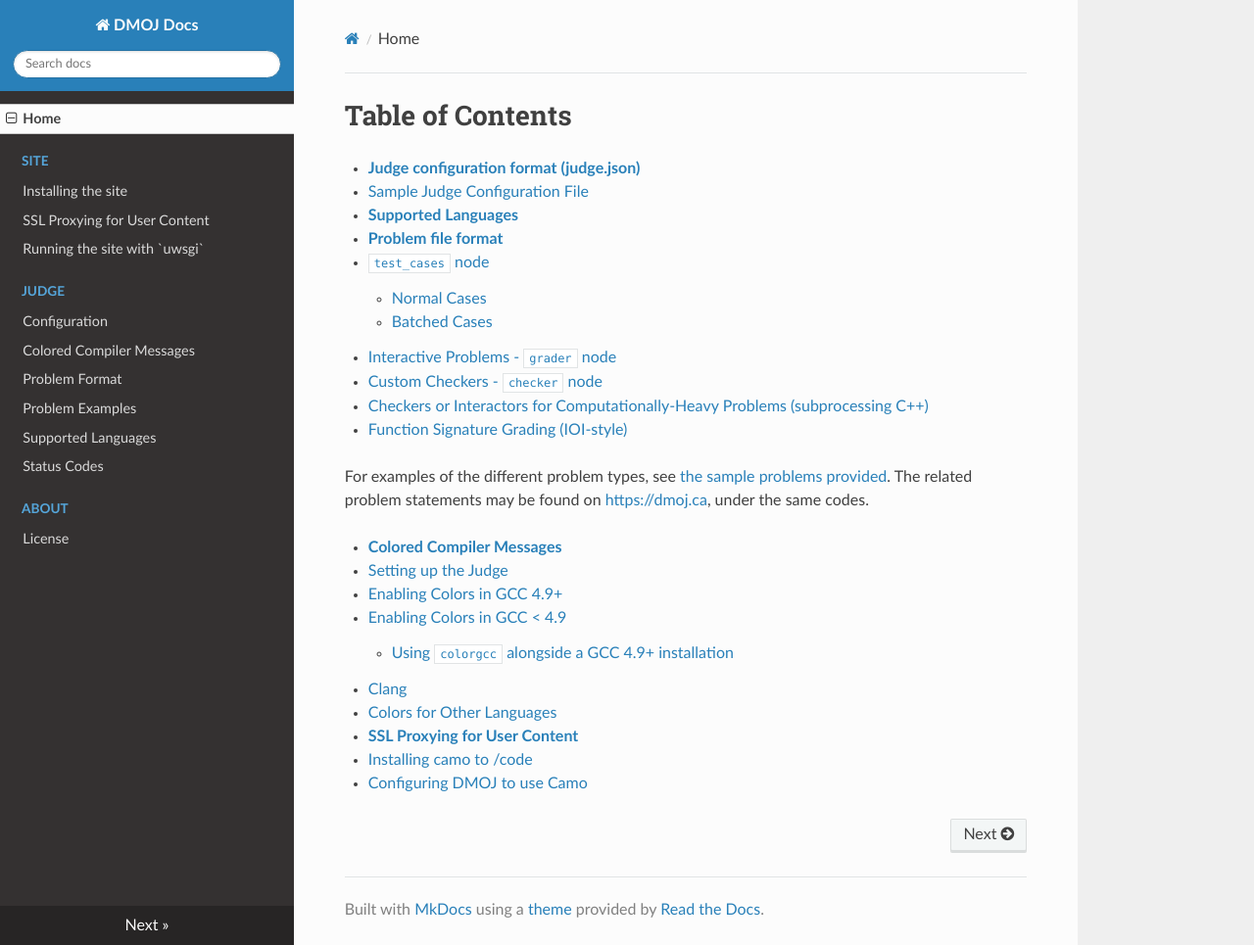
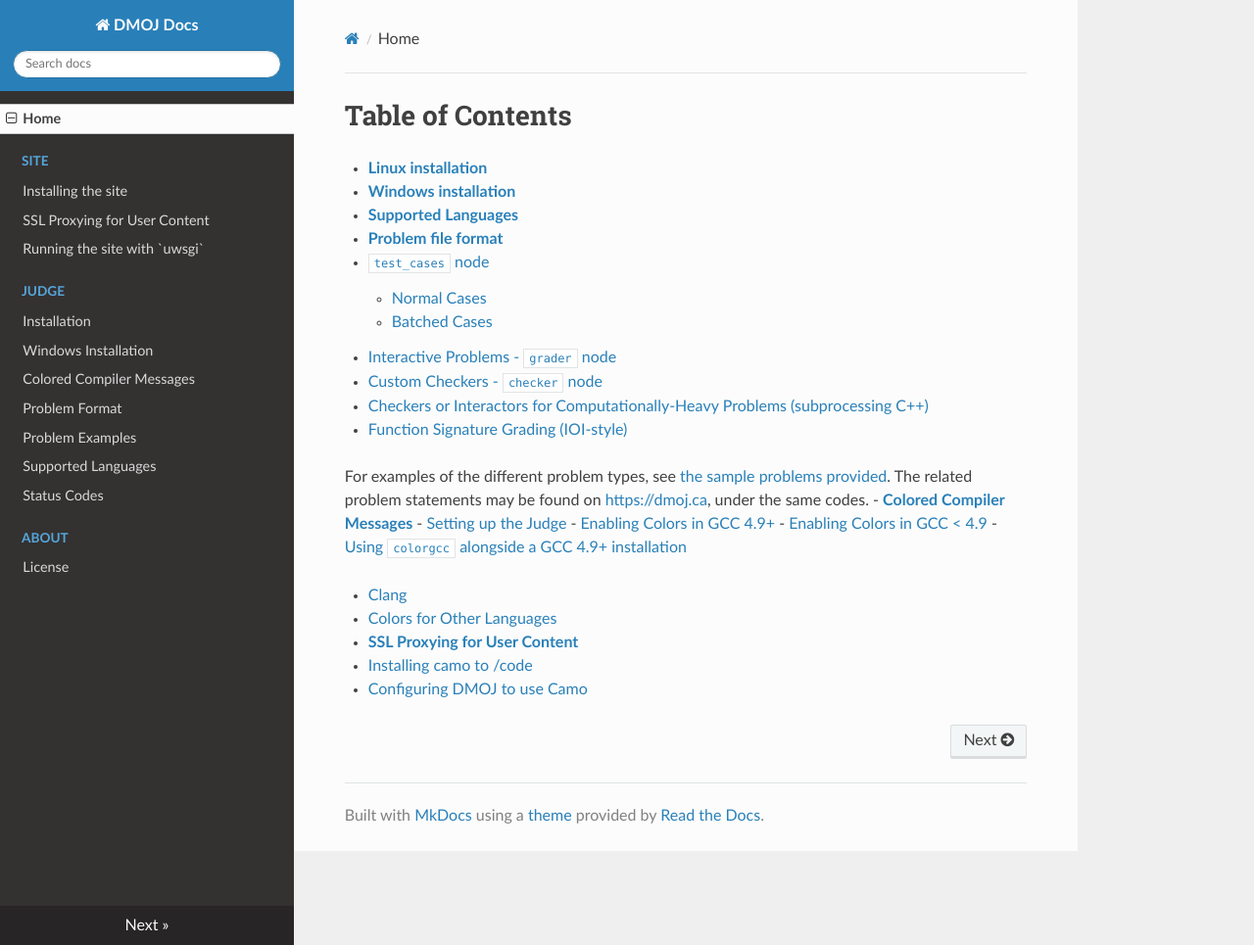
Before and after one commit to DMOJ/docs, an MkDocs documentation site: the page built from docs/README.md, in a window 1280 px wide and 965 px high. Shown: the whole window at 98% size. Built offline with MkDocs 1.6.1, drawn with Linux system fonts in a browser that asks for light colours; nearby versions of some CDN libraries; old or Windows-style settings are respelled for this version of MkDocs.

Commit message:
More updates. #6

```diff
--- a/docs/README.md
+++ b/docs/README.md
@@ -1,8 +1,8 @@
 # Table of Contents
-- [**Judge configuration format (judge.json)**](/judge/configuration)
-  - [Sample Judge Configuration File](https://github.com/DMOJ/docs/blob/master/sample_judge_conf.yml)
+- [**Linux installation**](judge/installation)
+- [**Windows installation**](judge/windows_installation)
 
-- [**Supported Languages**](judge/supported-languages.md)
+- [**Supported Languages**](judge/supported_languages.md)
 - [**Problem file format**](judge/problem_format.md)
   - [`test_cases` node](judge/problem_format/#test_cases)
     - [Normal Cases](judge/problem_format/#normal-cases)
@@ -14,15 +14,15 @@
   - [Function Signature Grading (IOI-style)](judge/problem_format/#function-signature-grading-ioi-style)
 
 For examples of the different problem types, see [the sample problems provided](/problem_examples). The related problem statements may be found on [https://dmoj.ca](https://dmoj.ca), under the same codes.
-- [**Colored Compiler Messages**](judge/colored-compiler-messages)
-  - [Setting up the Judge](judge/colored-compiler-messages/#setting-up-the-judge)
-  - [Enabling Colors in GCC 4.9+](judge/colored-compiler-messages/#enabling-colors-in-gcc-49)
-  - [Enabling Colors in GCC < 4.9](judge/colored-compiler-messages/#enabling-colors-in-gcc-49_1)
-    - [Using `colorgcc` alongside a GCC 4.9+ installation](judge/colored-compiler-messages/#using-colorgcc-alongside-a-gcc-49-installation)
+- [**Colored Compiler Messages**](judge/colored_compiler_messages)
+  - [Setting up the Judge](judge/colored_compiler_messages/#setting-up-the-judge)
+  - [Enabling Colors in GCC 4.9+](judge/colored_compiler_messages/#enabling-colors-in-gcc-49)
+  - [Enabling Colors in GCC < 4.9](judge/colored_compiler_messages/#enabling-colors-in-gcc-49_1)
+    - [Using `colorgcc` alongside a GCC 4.9+ installation](judge/colored_compiler_messages/#using-colorgcc-alongside-a-gcc-49-installation)
 
-  - [Clang](judge/colored-compiler-messages/#clang)
-  - [Colors for Other Languages](judge/colored-compiler-messages/#colors-for-other-languages)
+  - [Clang](judge/colored_compiler_messages/#clang)
+  - [Colors for Other Languages](judge/colored_compiler_messages/#colors-for-other-languages)
 
-- [**SSL Proxying for User Content**](/ssl-content-proxy)
-  - [Installing camo to /code](site/ssl-content-proxy/#installing-camo-to-code)
-  - [Configuring DMOJ to use Camo](site/ssl-content-proxy/#configuring-dmoj-to-use-camo)
+- [**SSL Proxying for User Content**](/ssl_content_proxy)
+  - [Installing camo to /code](site/ssl_content_proxy/#installing-camo-to-code)
+  - [Configuring DMOJ to use Camo](site/ssl_content_proxy/#configuring-dmoj-to-use-camo)
--- a/docs/index.md
+++ /dev/null
@@ -1,29 +0,0 @@
-# Table of Contents
-- [**Judge configuration format (judge.json)**](/judge/configuration)
-  - [Sample Judge Configuration File](https://github.com/DMOJ/docs/blob/master/sample_judge_conf.yml)
-
-- [**Supported Languages**](judge/supported-languages.md)
-- [**Problem file format**](judge/problem_format.md)
-  - [`test_cases` node](judge/problem_format/#test_cases)
-    - [Normal Cases](judge/problem_format/#normal-cases)
-    - [Batched Cases](judge/problem_format/#batched-cases)
-
-  - [Interactive Problems - `grader` node](judge/problem_format/#interactive-problems-grader)
-  - [Custom Checkers - `checker` node](judge/problem_format/#custom-checkers-checker)
-  - [Checkers or Interactors for Computationally-Heavy Problems (subprocessing C++)](judge/problem_format/#checkers-or-interactors-for-computationally-heavy-problems)
-  - [Function Signature Grading (IOI-style)](judge/problem_format/#function-signature-grading-ioi-style)
-
-For examples of the different problem types, see [the sample problems provided](/problem_examples). The related problem statements may be found on [https://dmoj.ca](https://dmoj.ca), under the same codes.
-
-- [**Colored Compiler Messages**](judge/colored-compiler-messages)
-  - [Setting up the Judge](judge/colored-compiler-messages/#setting-up-the-judge)
-  - [Enabling Colors in GCC 4.9+](judge/colored-compiler-messages/#enabling-colors-in-gcc-49)
-  - [Enabling Colors in GCC < 4.9](judge/colored-compiler-messages/#enabling-colors-in-gcc-49_1)
-    - [Using `colorgcc` alongside a GCC 4.9+ installation](judge/colored-compiler-messages/#using-colorgcc-alongside-a-gcc-49-installation)
-
-  - [Clang](judge/colored-compiler-messages/#clang)
-  - [Colors for Other Languages](judge/colored-compiler-messages/#colors-for-other-languages)
-
-- [**SSL Proxying for User Content**](/ssl-content-proxy)
-  - [Installing camo to /code](site/ssl-content-proxy/#installing-camo-to-code)
-  - [Configuring DMOJ to use Camo](site/ssl-content-proxy/#configuring-dmoj-to-use-camo)
--- a/mkdocs.yml
+++ b/mkdocs.yml
@@ -1,16 +1,17 @@
 site_name: DMOJ Docs
 pages:
-- Home: index.md
+- Home: README.md
 - Site:
   - 'Installing the site': 'site/installation.md'
-  - 'SSL Proxying for User Content': 'site/ssl-content-proxy.md'
+  - 'SSL Proxying for User Content': 'site/ssl_content_proxy.md'
   - 'Running the site with `uwsgi`': 'site/uwsgi.md'
 - Judge:
-  - 'Configuration': 'judge/configuration.md'
-  - 'Colored Compiler Messages': 'judge/colored-compiler-messages.md'
+  - 'Installation': 'judge/installation.md'
+  - 'Windows Installation': 'judge/windows_installation.md'
+  - 'Colored Compiler Messages': 'judge/colored_compiler_messages.md'
   - 'Problem Format': 'judge/problem_format.md'
   - 'Problem Examples': 'judge/problem_examples.md'
-  - 'Supported Languages': 'judge/supported-languages.md'
+  - 'Supported Languages': 'judge/supported_languages.md'
   - 'Status Codes': 'judge/status_codes.md'
 - About:
     - 'License': 'about/license.md'
```
Also changed, not shown: docs/judge/configuration.md (deleted, +0 -12 lines), docs/judge/installation.md (added, +23 -0 lines), docs/judge/status_codes.md (+2 -2 lines), docs/judge/supported_languages.md (renamed from docs/judge/supported-languages.md, +1 -1 lines), docs/judge/windows_installation.md (added, +1 -0 lines), docs/judge/colored_compiler_messages.md (renamed from docs/judge/colored-compiler-messages.md), docs/site/ssl_content_proxy.md (renamed from docs/site/ssl-content-proxy.md).
